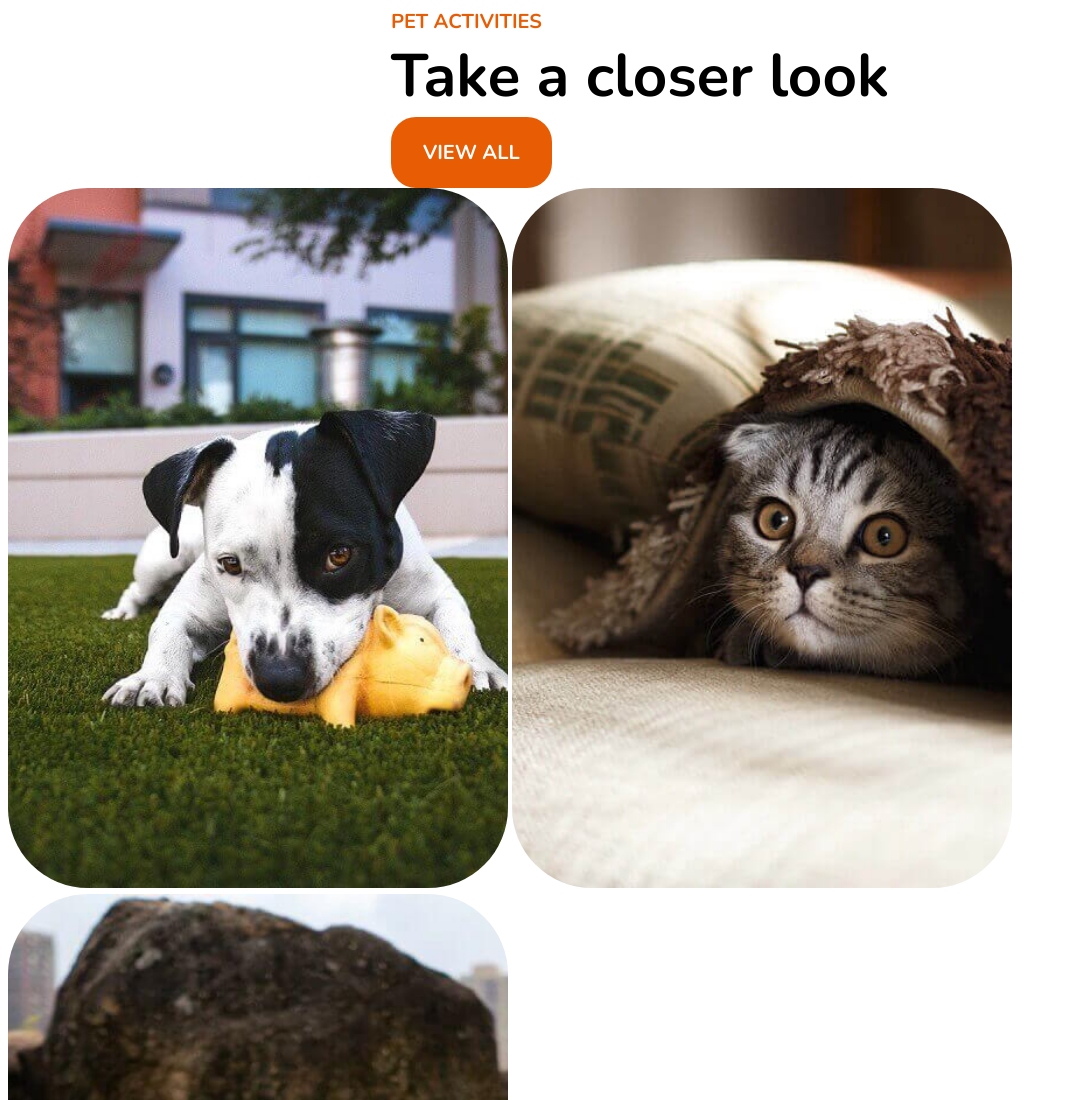
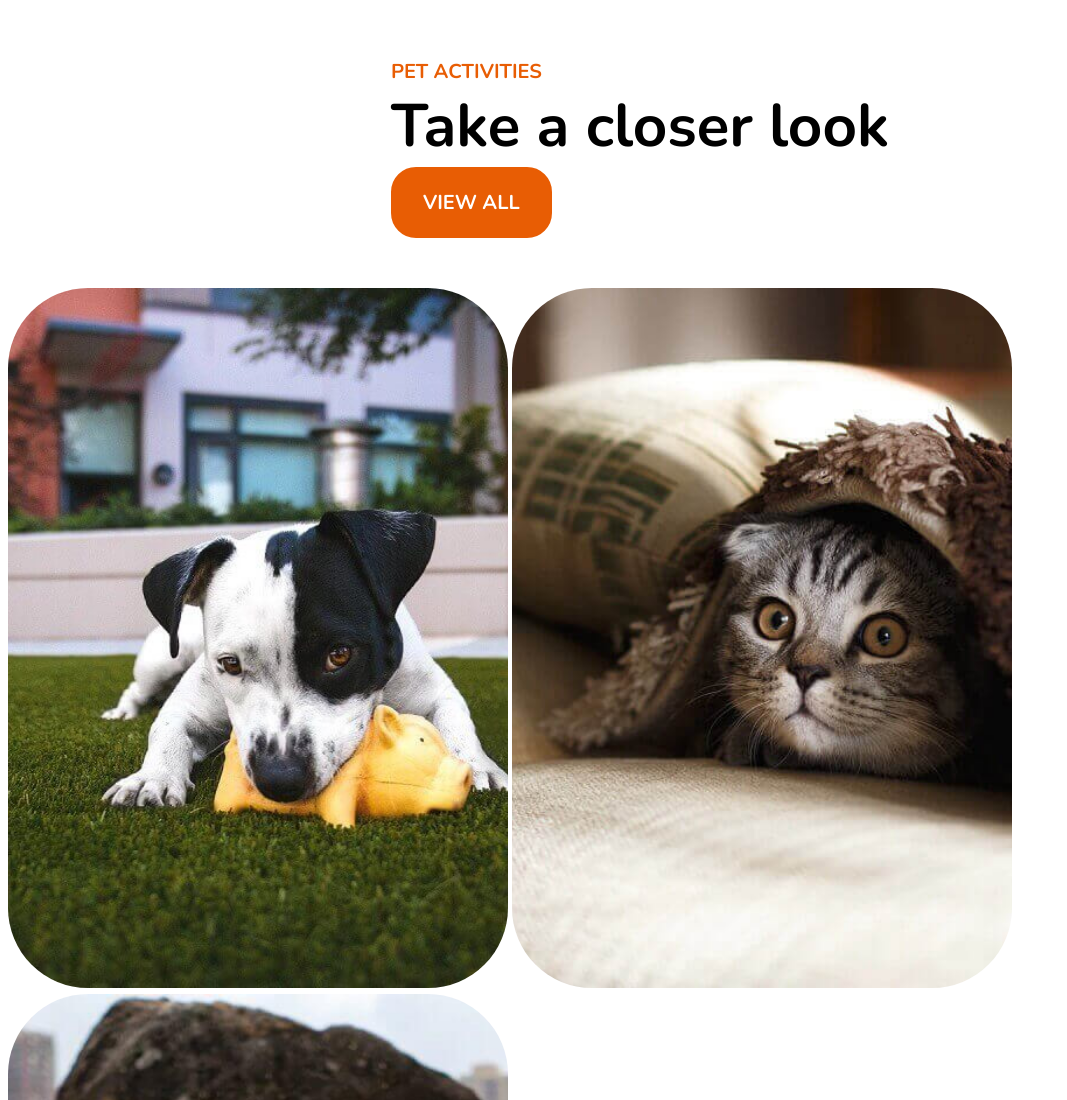
Before and after one commit to aronilie/202207-w1ch3-aron-ilie, a plain HTML site: page index.html in a window 1280 px wide. Shown: the top 1100 px of the page, without its empty margins (0-1067 px from the left). Drawn offline with nearby package versions, Linux system fonts and the light colour scheme.

Commit message:
Set border-radius to the three body images and add padding to the text

```diff
--- a/index.html
+++ b/index.html
@@ -18,7 +18,7 @@
     <section class="presentation">
       <div class="text" id="title"><b>PET ACTIVITIES</b></div>
       <div class="text" id="main-text"><b>Take a closer look</b></div>
-      <button class="text" type="button"><b>VIEW ALL</b></button>
+      <button type="button"><b>VIEW ALL</b></button>
     </section>
     <section class="images">
       <img src="images/01.jpg" alt="Dog biting a toy." />
--- a/style.css
+++ b/style.css
@@ -15,10 +15,6 @@ body {
 #title {
   color: #e85d04;
   font-size: 20px;
-}
-
-#images {
-  display: flex;
 }
 
 button {
@@ -44,3 +40,7 @@ img {
   object-fit: cover;
   border-radius: 80px;
 }
+
+.presentation {
+  padding: 50px;
+}
```
